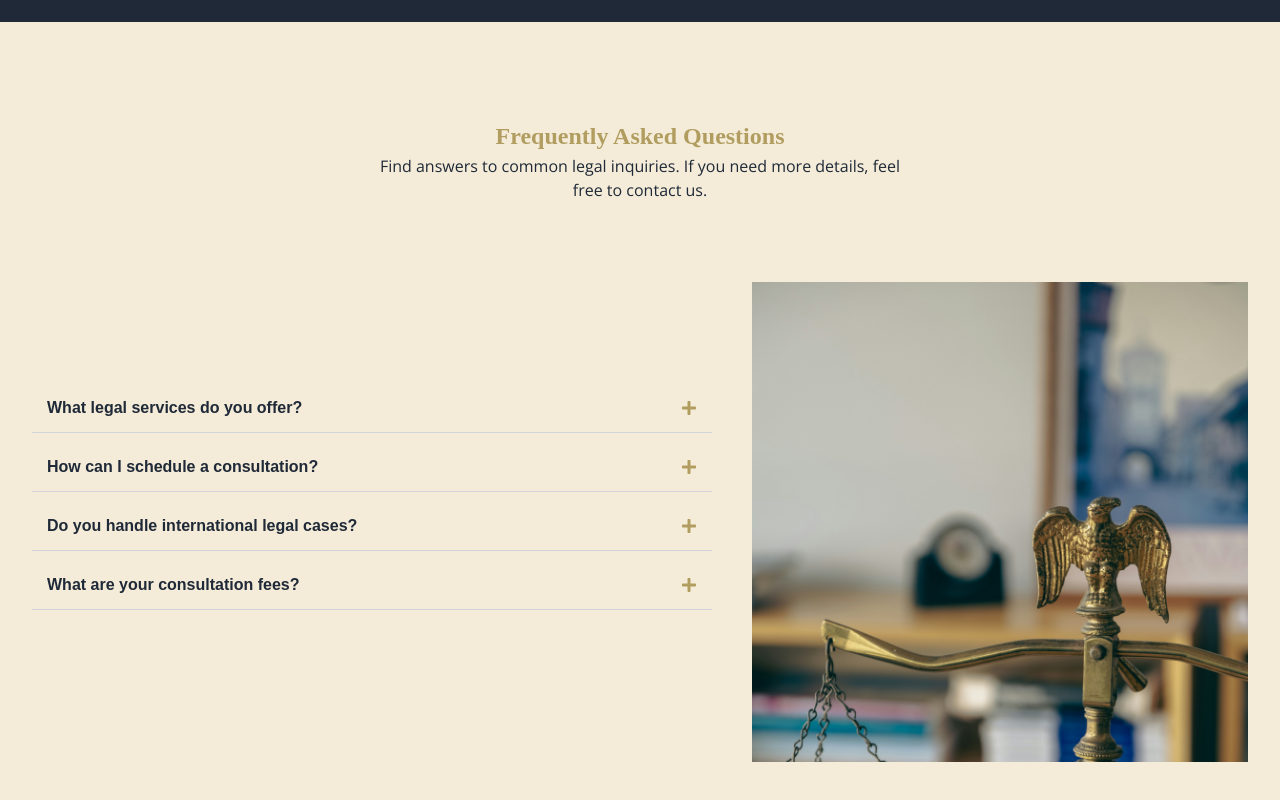
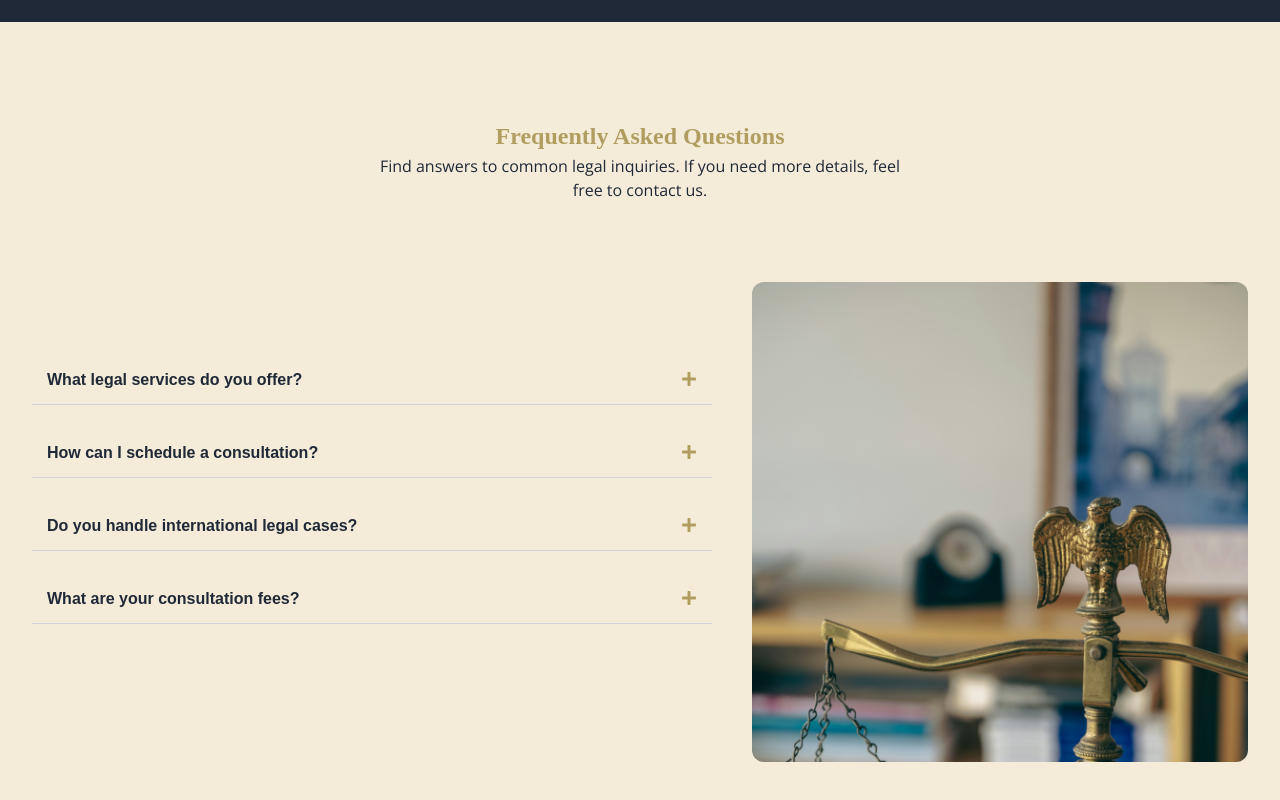
Before and after one commit to Ayo-Ma/Lawyer_Portfolio_Website, a React (Vite) app: page / in a window 1280 px wide. Shown: the part 3859-4659 px from the top of the page. Built offline with nearby package versions, Linux system fonts and the light colour scheme; no server answers; a web font is replaced by a local one.

Commit message:
feedback section modified

```diff
--- a/src/css/accordion.css
+++ b/src/css/accordion.css
@@ -1,15 +1,14 @@
 .accordion-item {
-    margin-bottom: 10px;
+  margin-bottom: 24px;
   overflow: hidden;
   border-bottom: 1px solid var(--gray-200);
   transition: all 0.3s ease;
-
 }
 
 .accordion-trigger {
   display: flex;
   justify-content: space-between;
-    align-items: center;
+  align-items: start;
   width: 100%;
   padding: 15px;
   border: none;
@@ -17,8 +16,11 @@
   color: var(--gray-700);
   font-size: 16px;
   transition: all 0.3s;
+
+  h2 {
+    text-align: left;
   }
-
+}
 
 .accordion-icon {
   font-size: 16px;
@@ -35,7 +37,6 @@
 
 .accordion-item[data-state="open"] .accordion-content {
   display: block;
-
 }
 
 .icon-closed {
--- a/src/css/faq.css
+++ b/src/css/faq.css
@@ -2,21 +2,22 @@
   padding: 96px 32px;
   display: flex;
   flex-direction: column;
-  margin: 0 auto;
+ /*  margin: 0 auto; */
   gap: 40px;
   font-family: "open sans";
   background-color: var(--primary-light);
   .image {
     overflow: hidden;
     max-height: 480px;
+    border-radius: 12px;
     img {
       width: 100%;
+     object-fit: cover;
     }
   }
 }
 
-
-.faq-list{
+.faq-list {
   width: 100%;
   max-width: 680px;
 }
@@ -39,20 +40,22 @@
 .faq-container {
   display: flex;
   flex-direction: column;
-
+/*   align-items: center; */
+/*   margin: 0 auto; */
   .image {
     margin-top: 40px;
-    img {
+   /*  img {
       min-width: 300px;
-    }
+    } */
   }
 }
 
-@media (min-width: 768px) {
+@media (min-width: 1024px) {
   .faq-container {
     flex-direction: row;
     align-items: center;
     gap: 40px;
+    justify-content: center;
 
     .image {
       max-width: 668px;
```
Lines whose indentation alone changed are shown as unchanged.
